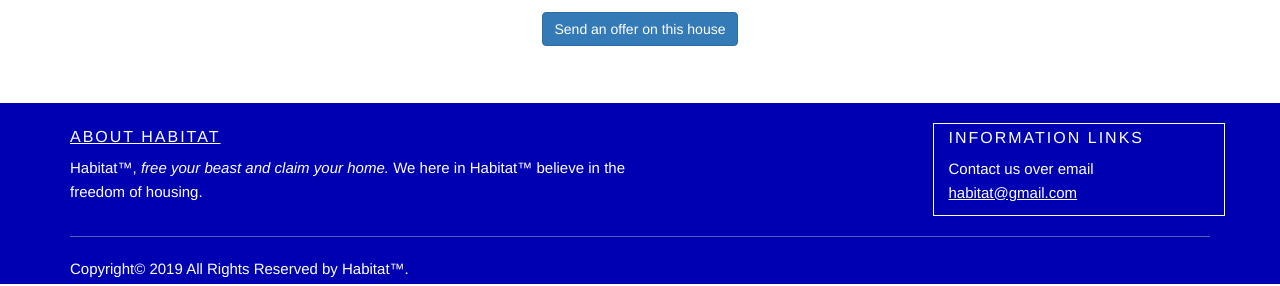
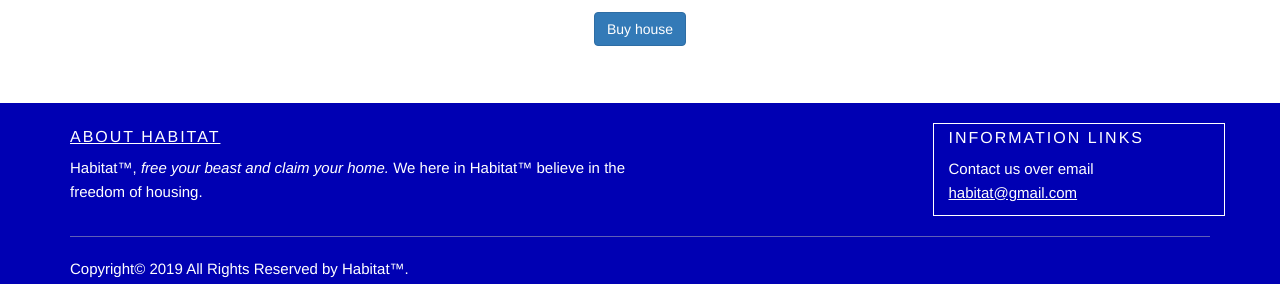
Before and after one commit to kiddibry/HabitatV2, a Django app: template templates/house/house_details.html in a window 1280 px wide. Shown: the part 262-548 px from the top of the page. Run offline with Django 3.2, Linux system fonts and the light colour scheme; the template is opened without the code that fills it, so the values that code supplies are empty; the visitor is signed in with stand-in values (Sample User, id 1); some libraries are stand-ins or nearby versions.

Commit message:
fixed typo

```diff
--- a/templates/house/house_details.html
+++ b/templates/house/house_details.html
@@ -23,7 +23,7 @@
     {% if user.is_authenticated %}
 
         {% if user.profile != house.seller %}
-            <a href="{% url 'buy' house.id%}" class="block btn btn-primary">Send an offer on this house</a>
+            <a href="{% url 'buy' house.id%}" class="block btn btn-primary">Buy house</a>
         {% endif%}
 
         {% if user.profile == house.seller %}
```
